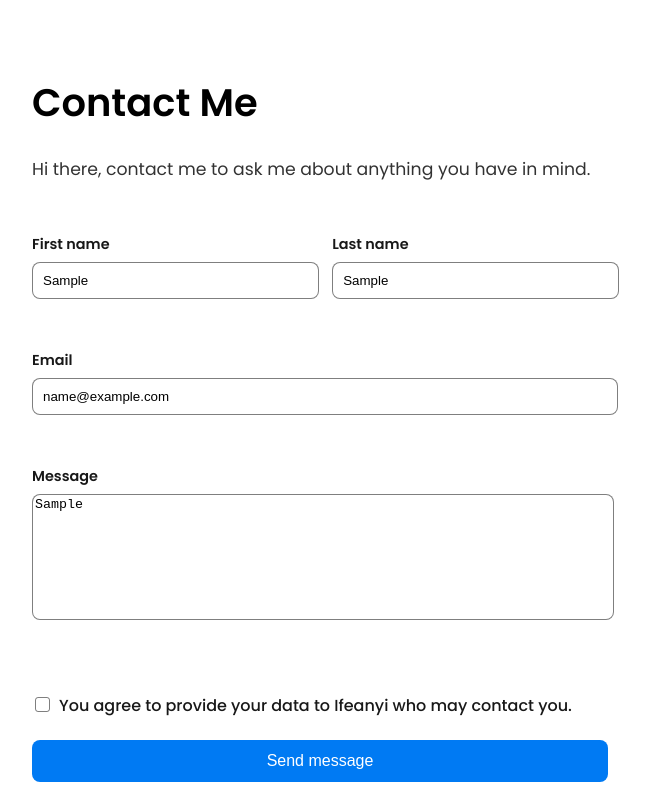
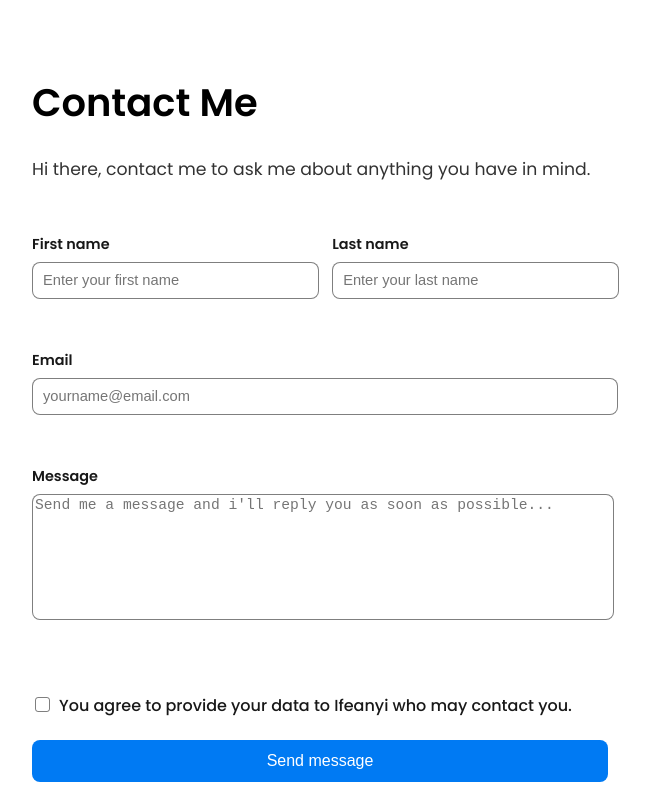
Before and after one commit to ifeanyiHM/Slack-HNG9-Stage1-task-, a React (Create React App) app: page /contact in a window 1280 px wide. Both pictures are taken after typing "Sample", "Sample", "name@example.com", "Sample" into the empty fields and a click on the button "Send message". Shown: the top 800 px of the page, without its empty margins (320-970 px from the left). Built offline with nearby package versions, Linux system fonts and the light colour scheme.

Commit message:
modified control inputs in contact.js

```diff
--- a/public/index.html
+++ b/public/index.html
@@ -24,30 +24,6 @@
       work correctly both with client-side routing and a non-root public URL.
       Learn how to configure a non-root public URL by running `npm run build`.
     -->
-     <!-- Start Single Page Apps for GitHub Pages -->
-     <script type="text/javascript">
-      // Single Page Apps for GitHub Pages
-      // MIT License
-      // https://github.com/rafgraph/spa-github-pages
-      // This script checks to see if a redirect is present in the query string,
-      // converts it back into the correct url and adds it to the
-      // browser's history using window.history.replaceState(...),
-      // which won't cause the browser to attempt to load the new url.
-      // When the single page app is loaded further down in this file,
-      // the correct url will be waiting in the browser's history for
-      // the single page app to route accordingly.
-      (function(l) {
-        if (l.search[1] === '/' ) {
-          var decoded = l.search.slice(1).split('&').map(function(s) {
-            return s.replace(/~and~/g, '&')
-          }).join('?');
-          window.history.replaceState(null, null,
-              l.pathname.slice(0, -1) + decoded + l.hash
-          );
-        }
-      }(window.location))
-    </script>
-    <!-- End Single Page Apps for GitHub Pages -->
     <title>React App</title>
   </head>
   <body>
--- a/src/App.js
+++ b/src/App.js
@@ -10,7 +10,7 @@ const App = () => {
 
     return (
         <>
-           <Router basename="/Slack-HNG9-Stage1-task-">
+           <Router>
                 <div className="container">
                     <Switch>
                         <Route path="/Slack-HNG9-Stage1-task-">
--- a/src/Contact.js
+++ b/src/Contact.js
@@ -14,6 +14,10 @@ const Contact = () => {
         if (firstName.length == 0 || lastName.length == 0 || email.length == 0 || message.length == 0) {
             setError(true);
         }
+
+        document.querySelectorAll('.Put').forEach(input => {
+            input.value = '';
+        });
         e.preventDefault();
     }
 
@@ -28,11 +32,11 @@ const Contact = () => {
                         <label htmlFor="first_name">First name</label>
                         {error&&firstName.length<=0?
                             [
-                                <input type="text" id="first-name" style={{borderColor:'rgb(255, 0, 0)'}} onChange={e => setFirstName(e.target.value)} placeholder="Enter your first name" />,
+                                <input className="Put" type="text" id="first-name" style={{borderColor:'rgb(255, 0, 0)'}} onChange={e => setFirstName(e.target.value)} placeholder="Enter your first name" />,
                                 <p>please enter your firstname</p>
                             ]:
                             [
-                                <input type="text" id="first-name" onChange={e => setFirstName(e.target.value)} placeholder="Enter your first name" />,
+                                <input className="Put" type="text" id="first-name" onChange={e => setFirstName(e.target.value)} placeholder="Enter your first name" />,
                                 <p style={{visibility:'hidden'}}>please enter your firstname</p>
                             ]
                         }
@@ -43,11 +47,11 @@ const Contact = () => {
                         <label htmlFor="last_name">Last name</label>
                         {error&&lastName.length<=0?
                             [
-                                <input type="text" id="last-name" style={{borderColor:'rgb(255, 0, 0)'}} onChange={e => setLastName(e.target.value)} placeholder="Enter your last name" />,
+                                <input className="Put" type="text" id="last-name" style={{borderColor:'rgb(255, 0, 0)'}} onChange={e => setLastName(e.target.value)} placeholder="Enter your last name" />,
                                 <p>please enter your lastname</p>
                             ]:
                             [
-                                <input type="text" id="last-name" onChange={e => setLastName(e.target.value)} placeholder="Enter your last name" />,
+                                <input className="Put" type="text" id="last-name" onChange={e => setLastName(e.target.value)} placeholder="Enter your last name" />,
                                 <p style={{visibility:'hidden'}}>please enter your lastname</p>
                             ]
                         }
@@ -57,15 +61,15 @@ const Contact = () => {
                 <label htmlFor="email">Email</label>
                 {error&&email.length<=0?
                     [
-                        <input type="email" id="email" style={{borderColor:'rgb(255, 0, 0)'}} onChange={e => setEmail(e.target.value)} placeholder="yourname@email.com" />,
+                        <input className="Put" type="email" id="email" style={{borderColor:'rgb(255, 0, 0)'}} onChange={e => setEmail(e.target.value)} placeholder="yourname@email.com" />,
                         <p>please enter your email</p>
                     ]: email.length>=1?
                     [
-                        <input type="email" id="email" onChange={e => setEmail(e.target.value)} placeholder="yourname@email.com" />,
+                        <input className="Put" type="email" id="email" onChange={e => setEmail(e.target.value)} placeholder="yourname@email.com" />,
                         <p style={{visibility:'hidden'}}>please enter your email</p>
                     ]:
                     [
-                        <input type="email" id="email" onChange={e => setEmail(e.target.value)} placeholder="yourname@email.com" />,
+                        <input className="Put" type="email" id="email" onChange={e => setEmail(e.target.value)} placeholder="yourname@email.com" />,
                         <p style={{color: 'rgb(0, 0, 0)'}}> This is a hint text to help users.</p>
                     ]
                 }
@@ -73,11 +77,11 @@ const Contact = () => {
                 <label htmlFor="message">Message</label>
                 {error&&message.length<=0?
                     [
-                        <textarea name="message" id="message" style={{borderColor:'rgb(255, 0, 0)'}} onChange={e => setMessage(e.target.value)} placeholder="Send me a message and i'll reply you as soon as possible..."></textarea>,
+                        <textarea className="Put" name="message" id="message" style={{borderColor:'rgb(255, 0, 0)'}} onChange={e => setMessage(e.target.value)} placeholder="Send me a message and i'll reply you as soon as possible..."></textarea>,
                         <p>please enter a message</p>
                     ]:
                     [
-                        <textarea name="message" id="message" onChange={e => setMessage(e.target.value)} placeholder="Send me a message and i'll reply you as soon as possible..."></textarea>,
+                        <textarea className="Put" name="message" id="message" onChange={e => setMessage(e.target.value)} placeholder="Send me a message and i'll reply you as soon as possible..."></textarea>,
                         <p style={{visibility:'hidden'}}>please enter a message</p>
                     ]
                 }
```
Also changed, not shown: public/404.html (deleted, +0 -40 lines).
